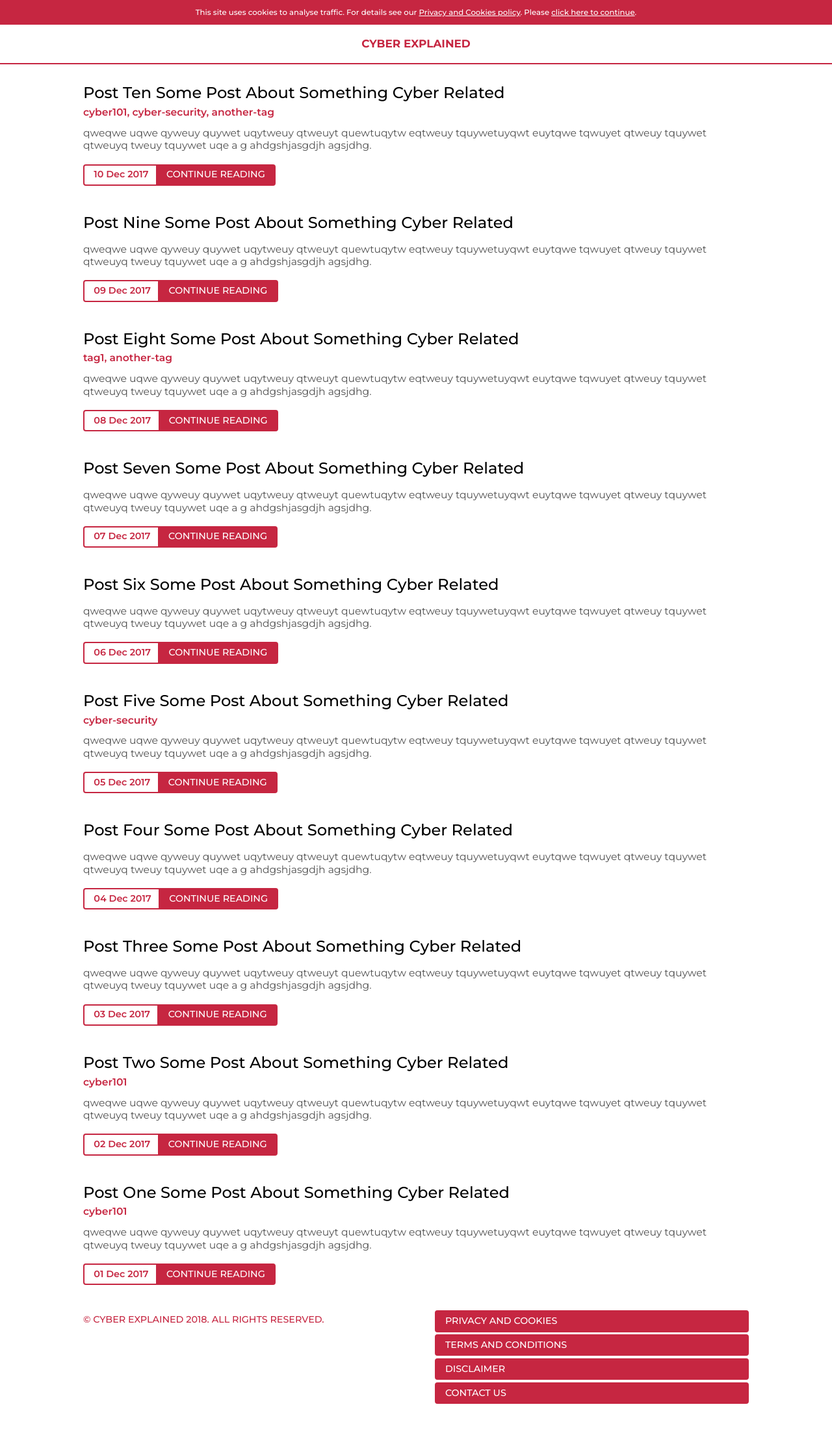
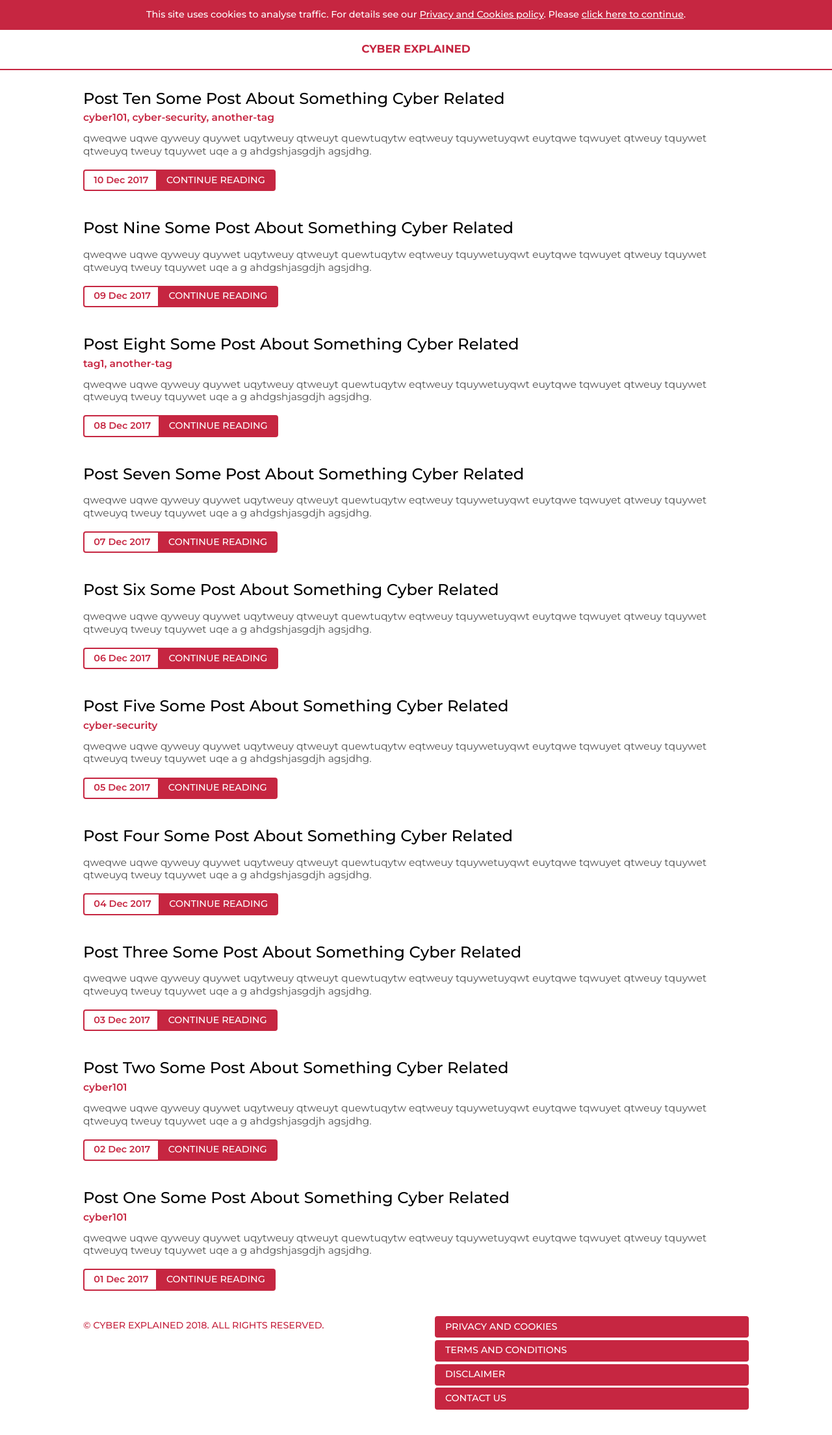
Before and after one commit to cyberexplained/cyberexplained.github.io, a Jekyll site: the page built from index.html, in a window 1280 px wide. Shown: the whole page at 65% size. Built offline with Jekyll 4.4.1, drawn with Linux system fonts in a browser that asks for light colours; nearby versions of some CDN libraries; the list of posts is cut into pages by our own code.

Commit message:
Cookie consent message.

```diff
--- a/_sass/_cookies.scss
+++ b/_sass/_cookies.scss
@@ -1,7 +1,7 @@
 .cookie-consent-message {
   width: 100%;
   padding: 1em $edge-padding-normal;
-  font-size: .45em;
+  font-size: .55em;
   font-weight: $weight-medium;
   color: white;
   background: $red;
```
